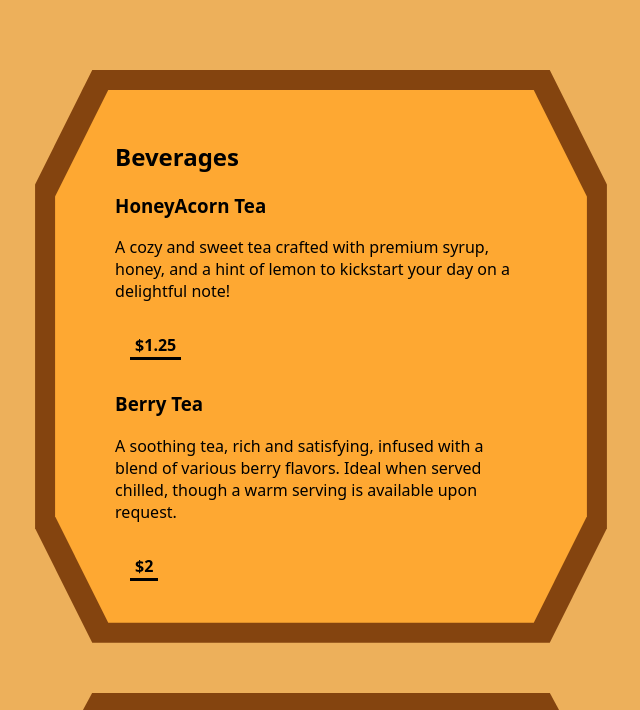
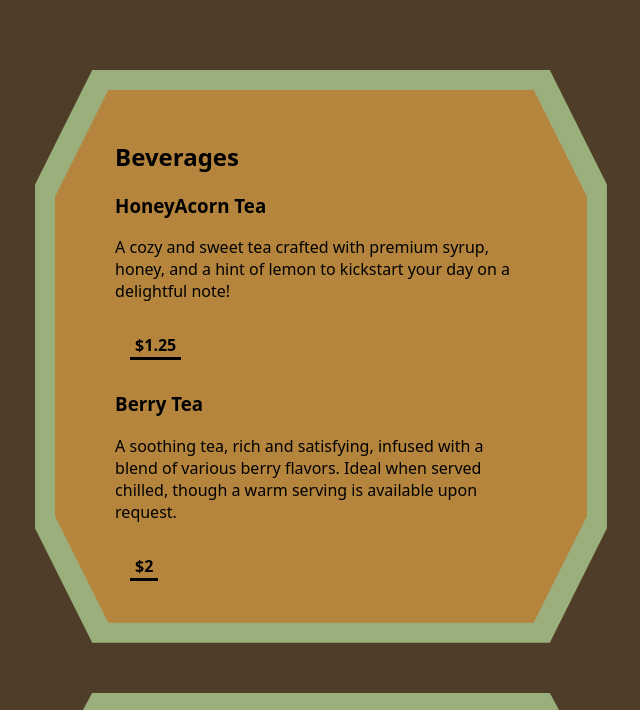
Before and after one commit to niklonberg/webpack-restaurant-page, a website built with webpack: page dist/index.html in a window 1280 px wide. Shown: the part 166-876 px from the top of the page, without its empty margins (319-959 px from the left). Built offline with Linux system fonts and the light colour scheme.

Commit message:
adjust color scheme

```diff
--- a/src/css-components/base.css
+++ b/src/css-components/base.css
@@ -8,9 +8,9 @@
   }
 
   :root {
-    --primary: #edb05b;
-    --secondary: #84440f;
-    --tertiary: #fea832;
+    --primary: #4e3d28;
+    --secondary: #9baf7c;
+    --tertiary: #b5853d;
 
     --sm-gap: 10px;
     --m-gap: 20px;
```
Also changed, not shown: dist/bundle.js.
